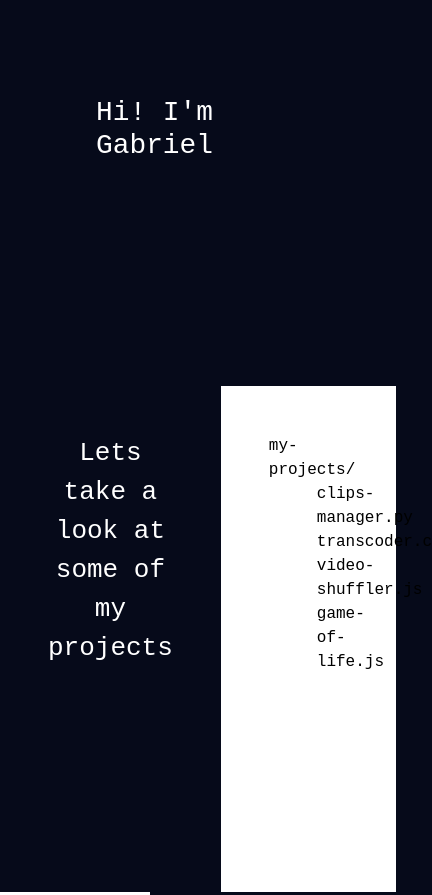
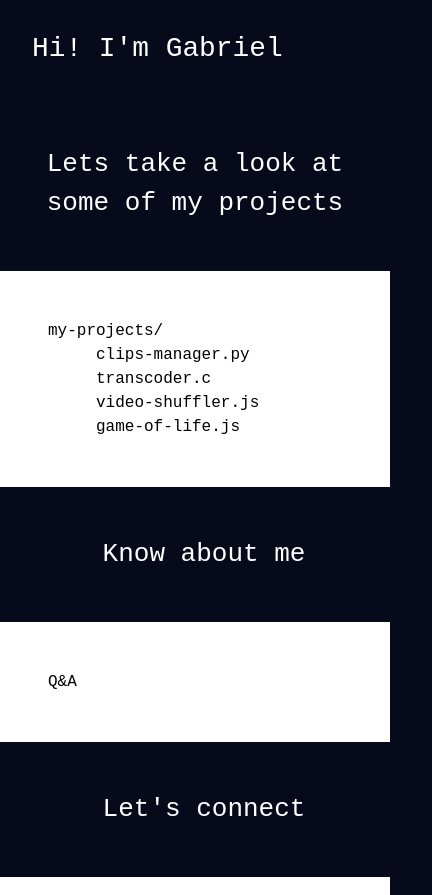
Before and after one commit to LentilStew/homepage, a plain HTML site: page public/html/index.html in a window 390 px wide. Shown: the top 895 px of the page, 432 px wide, since content can reach past the window. Drawn offline with nearby package versions, Linux system fonts and the light colour scheme.

Commit message:
added mobile support

```diff
--- a/public/css/index.css
+++ b/public/css/index.css
@@ -13,8 +13,15 @@ body {
   color: var(--secondary-color);
 }
 
+.index-title{
+  padding: 5rem;
+  margin-bottom: 5rem;
+}
+
+
 .project-description {
   width: 55%;
+  margin-top: 3rem;
   text-align: center;
   font-size: xx-large;
 }
@@ -34,5 +41,34 @@ body {
 }
 
 .file {
+  margin-left: 3rem;
+  width: fit-content;
   cursor: pointer;
 }
+
+@media screen and (max-width: 800px) {
+  .index-title {
+    padding: 2rem;
+    margin-bottom: 0rem;
+  }
+  .project-description{
+    margin-top: 3rem;
+    margin-bottom: 3rem;
+    width: 80%;
+    margin-left: 10%;
+    margin-right: 10%;
+  }
+  .big-button{
+    width: 100%;
+  }
+  .hompage-row{
+    flex-direction:column;
+    width: 100%;
+    height: fit-content;
+    justify-content: space-between;
+  }
+
+  .about-me{
+    flex-direction: column-reverse;
+  }
+}
--- a/public/html/index.html
+++ b/public/html/index.html
@@ -8,6 +8,8 @@
       integrity="sha384-rbsA2VBKQhggwzxH7pPCaAqO46MgnOM80zW1RWuH61DGLwZJEdK2Kadq2F9CUG65"
       crossorigin="anonymous"
     />
+    <meta name="viewport" content="width=device-width, initial-scale=1.0" />
+
     <script
       src="https://cdn.jsdelivr.net/npm/bootstrap@5.2.3/dist/js/bootstrap.bundle.min.js"
       integrity="sha384-kenU1KFdBIe4zVF0s0G1M5b4hcpxyD9F7jL+jjXkk+Q2h455rYXK/7HAuoJl+0I4"
@@ -18,25 +20,19 @@
     <title>My Webpage</title>
   </head>
   <body>
-    <div style="height: 40vh">
-      <h1 class="m-5 p-5">Hi! I'm Gabriel</h1>
-    </div>
-    <div>
+      <h1 class="index-title">Hi! I'm Gabriel</h1>
       <div class="hompage-row">
-        <div class=" mt-5 mx-5 project-description" id="folder"></div>
+        <div class="project-description" id="folder"></div>
         <div class="p-5 big-button big-hover" style="cursor: default;">
           <div style="cursor: default;">my-projects/</div>
-          <div class="file big-hover ms-5 d-inline-block">clips-manager.py</div>
-          <br />
-          <div class="file big-hover ms-5 d-inline-block">transcoder.c</div>
-          <br />
-          <div class="file big-hover ms-5 d-inline-block">video-shuffler.js</div>
-          <br />
-          <div class="file big-hover ms-5 d-inline-block">game-of-life.js</div>
+          <div class="file big-hover">clips-manager.py</div>
+          <div class="file big-hover">transcoder.c</div>
+          <div class="file big-hover">video-shuffler.js</div>
+          <div class="file big-hover">game-of-life.js</div>
         </div>
       </div>
 
-      <div class="hompage-row">
+      <div class="hompage-row about-me">
         <div
           onclick="window.location.href = './about-me.html';"
           class="p-5 big-hover big-button "
@@ -49,7 +45,7 @@
       </div>
 
       <div class="hompage-row">
-        <div class=" mt-5 mx-5 project-description" ></div>
+        <div class=" mt-5 mx-5 project-description" >Let's connect</div>
         <div
           onclick="window.location.href = './contact.html';"
           class="p-5 big-hover big-button"
```
Also changed, not shown: public/css/about-me.css (+7 -1 lines), public/css/game-of-life.css (+19 -2 lines), public/css/projects.css (+11 -0 lines), public/css/twitch-clip.css (+28 -5 lines), public/css/video-player.css (+17 -2 lines), public/html/projects.html (+7 -7 lines).
